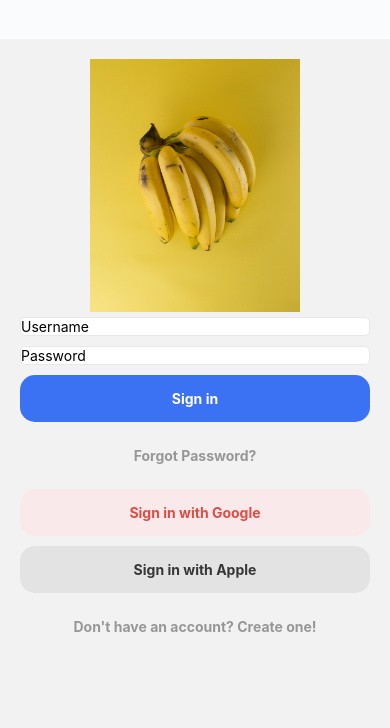
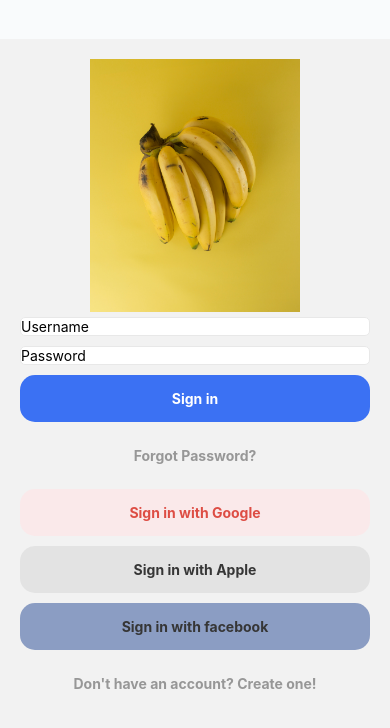
Before and after one commit to HenriqueShoiti/linkage, a React Native app: screen /SignInScreen in a window 390 px wide. Shown: the top 728 px of the page. Built offline with nearby package versions, Linux system fonts and the light colour scheme.

Commit message:
created facebook for the social sign in buttons '

```diff
--- a/src/components/SocialSignInButtons/SocialSignInButtons.js
+++ b/src/components/SocialSignInButtons/SocialSignInButtons.js
@@ -6,6 +6,9 @@ const onSignInGoogle = () => {
     console.warn("sign in with Google")
 }
 const onSignInApple = () => {
+    console.warn("sign in with apple")
+}
+const onSignInFacebook = () => {
     console.warn("sign in with apple")
 }
 
@@ -25,6 +28,13 @@ const SocialSignInButtons = () => {
                     fgColor="#363636"
 
                 />
+                <CustomButton
+                    text = "Sign in with facebook"
+                    onPress={onSignInFacebook}
+                    bgColor="#8b9dc3"
+                    fgColor="#363636"
+
+                />
         </>
     )
 }
--- a/src/screens/ConfirmEmailScreen/ConfirmEmailScreen.js
+++ b/src/screens/ConfirmEmailScreen/ConfirmEmailScreen.js
@@ -1,5 +1,6 @@
 import react, {useState} from 'react'
 import { View, Text, Image, StyleSheet,useWindowDimensions, ScrollView } from 'react-native'
+import {useNavigation} from '@react-navigation/native'
 
 import CustomInput from '../../components/customInput'
 import CustomButton from '../../components/customButton'
@@ -7,9 +8,11 @@ import SocialSignInButtons from '../../components/SocialSignInButtons'
 
 const ConfirmEmailScreen = () => {
     const { code, setCode } = useState('');
+    const navigation = useNavigation();
 
     const onConfirmPressed = () => {
         console.warn("confirmed")
+        navigation.navigate('HomeScreen')
     }
 
     const onResendCodePressed = () => {
--- a/src/screens/SignInScreen/SigninScreen.js
+++ b/src/screens/SignInScreen/SigninScreen.js
@@ -30,6 +30,9 @@ const SigninScreen = () => {
     }
     const onSignInApple = () => {
         console.warn("sign in with apple")
+    }
+    const onSignInFacebook = () => {
+        console.warn("sign in with facebook")
     }
     const onSignUpPressed = () => {
         console.warn("sign up pressed")
--- a/src/screens/SignUpScreen/SignUpScreen.js
+++ b/src/screens/SignUpScreen/SignUpScreen.js
@@ -17,9 +17,9 @@ const SignUpScreen = () => {
 
     const onRegisterPressed = () => {
         console.warn("registered")
-        //after validate and store the given info from user create an account and go back to the sign in page
+        //jump to the page where we confirm the email from user
 
-        navigation.navigate('SignInScreen')
+        navigation.navigate('ConfirmEmailScreen')
 
     }
 
```
